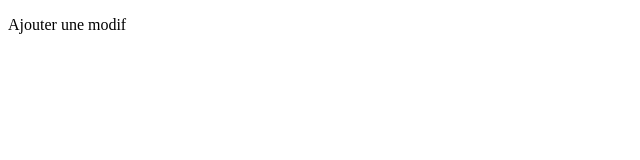
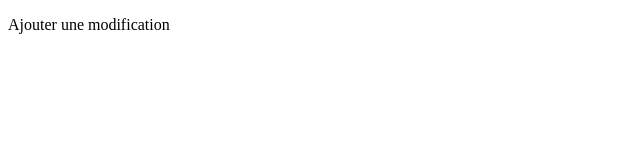
Before and after one commit to SenselessMap/Travail-d-quipe-1, a plain HTML site: page index.html in a window 1280 px wide. Shown: the full height of the page, 0-640 px from the left. Drawn offline with Linux system fonts and the light colour scheme.

Commit message:
ajouter une modif

```diff
--- a/index.html
+++ b/index.html
@@ -6,6 +6,6 @@
     <title>Travail d'équipe hannah</title>
 </head>
 <body>
-    <p>Ajouter une modif</p>
+    <p>Ajouter une modification</p>
 </body>
 </html>
```
